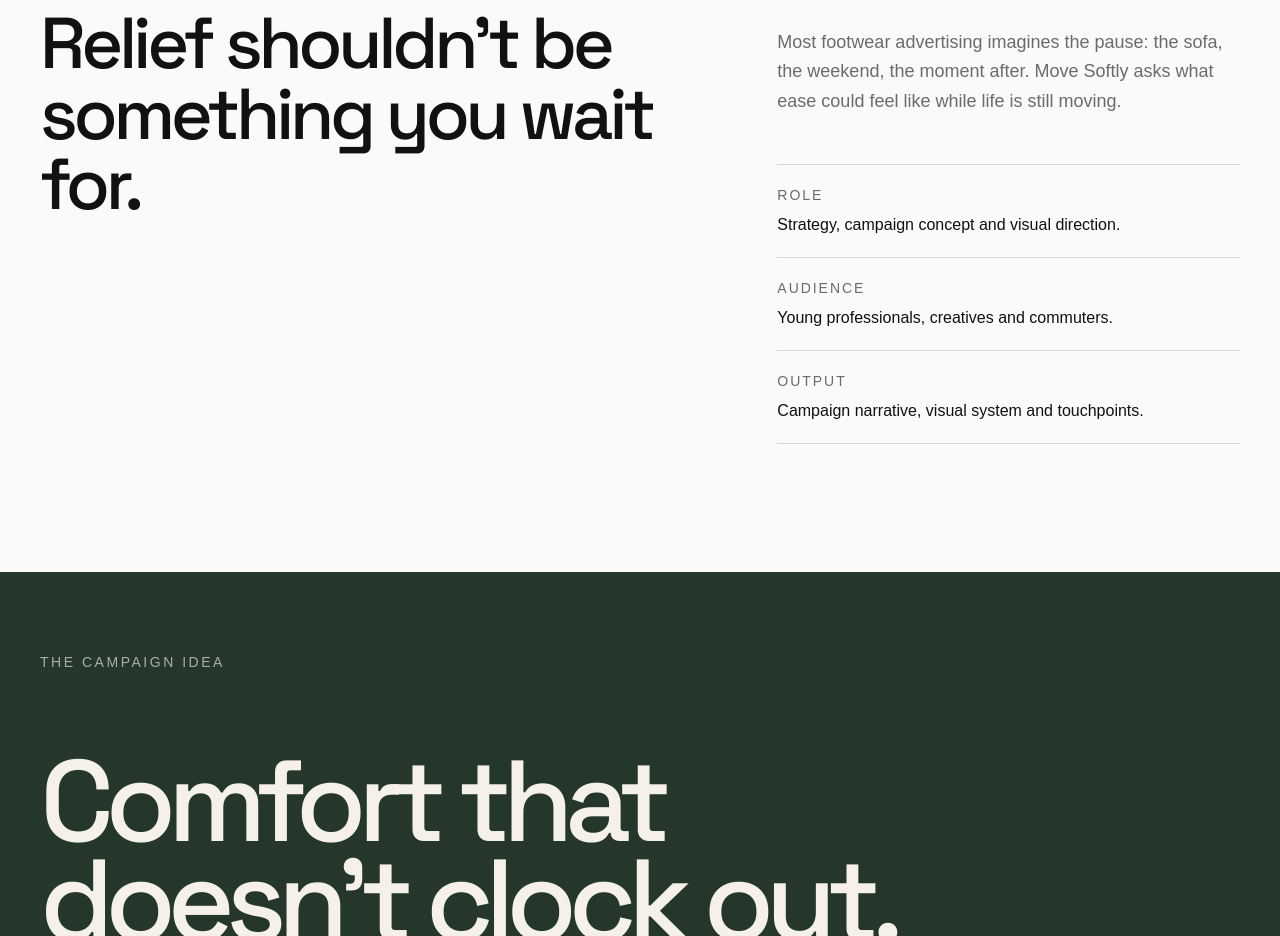
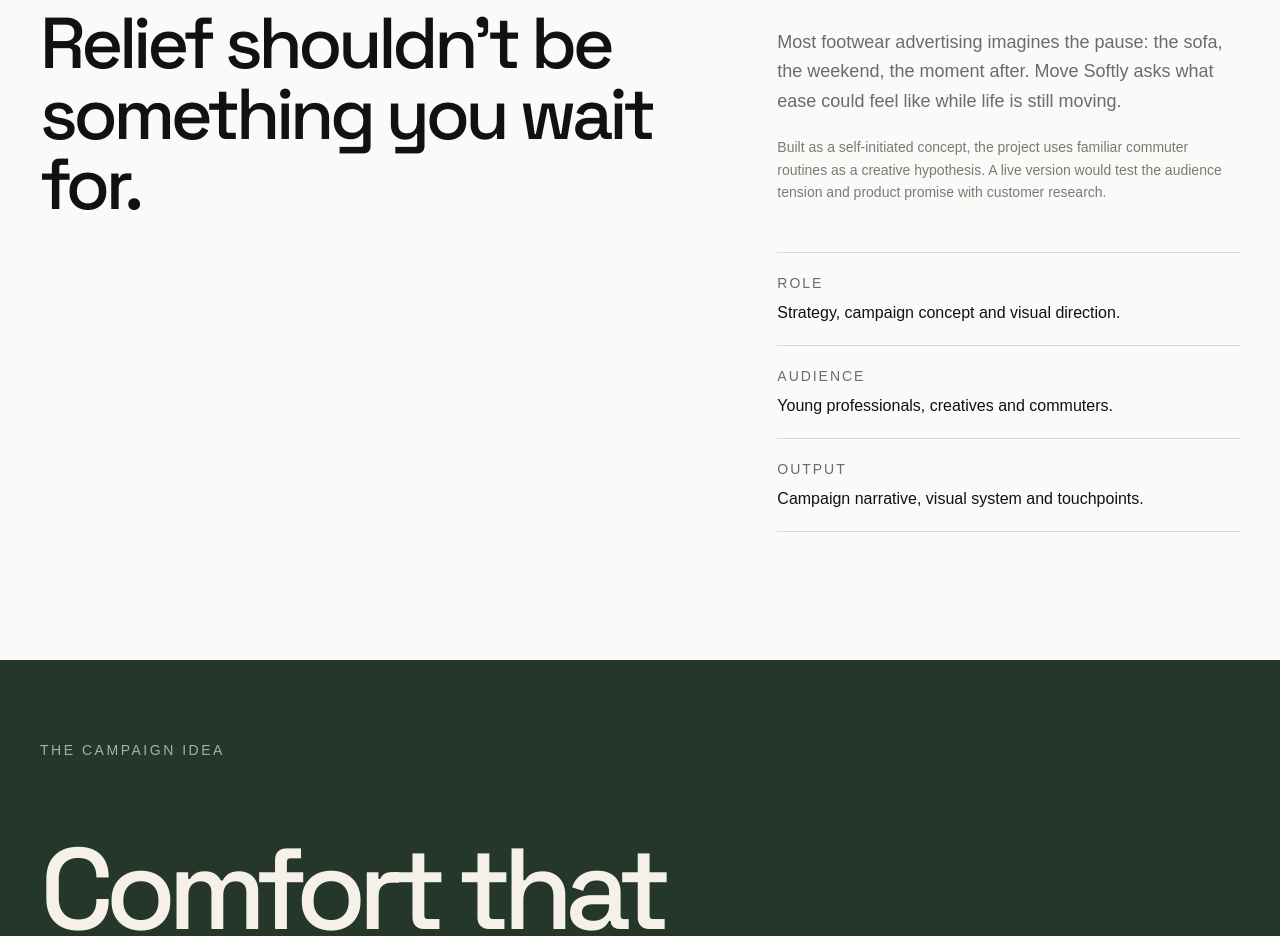
Before and after one commit to AmV300/adhvaid-portfolio, a Next.js app: page /work/move-softly in a window 1280 px wide. Shown: the part 880-1816 px from the top of the page. Built offline with nearby package versions, Linux system fonts and the light colour scheme; a web font is replaced by a local one.

Commit message:
Clarify the Move Softly project framing

```diff
--- a/app/work/move-softly/page.tsx
+++ b/app/work/move-softly/page.tsx
@@ -35,6 +35,13 @@
               Most footwear advertising imagines the pause: the sofa, the
               weekend, the moment after. Move Softly asks what ease could feel
               like while life is still moving.
+            </p>
+
+            <p className="mt-5 max-w-md text-sm leading-relaxed text-[#7A7A74]">
+              Built as a self-initiated concept, the project uses familiar
+              commuter routines as a creative hypothesis. A live version would
+              test the audience tension and product promise with customer
+              research.
             </p>
 
             <div className="mt-12 border-t border-[#111111]/15">
```
